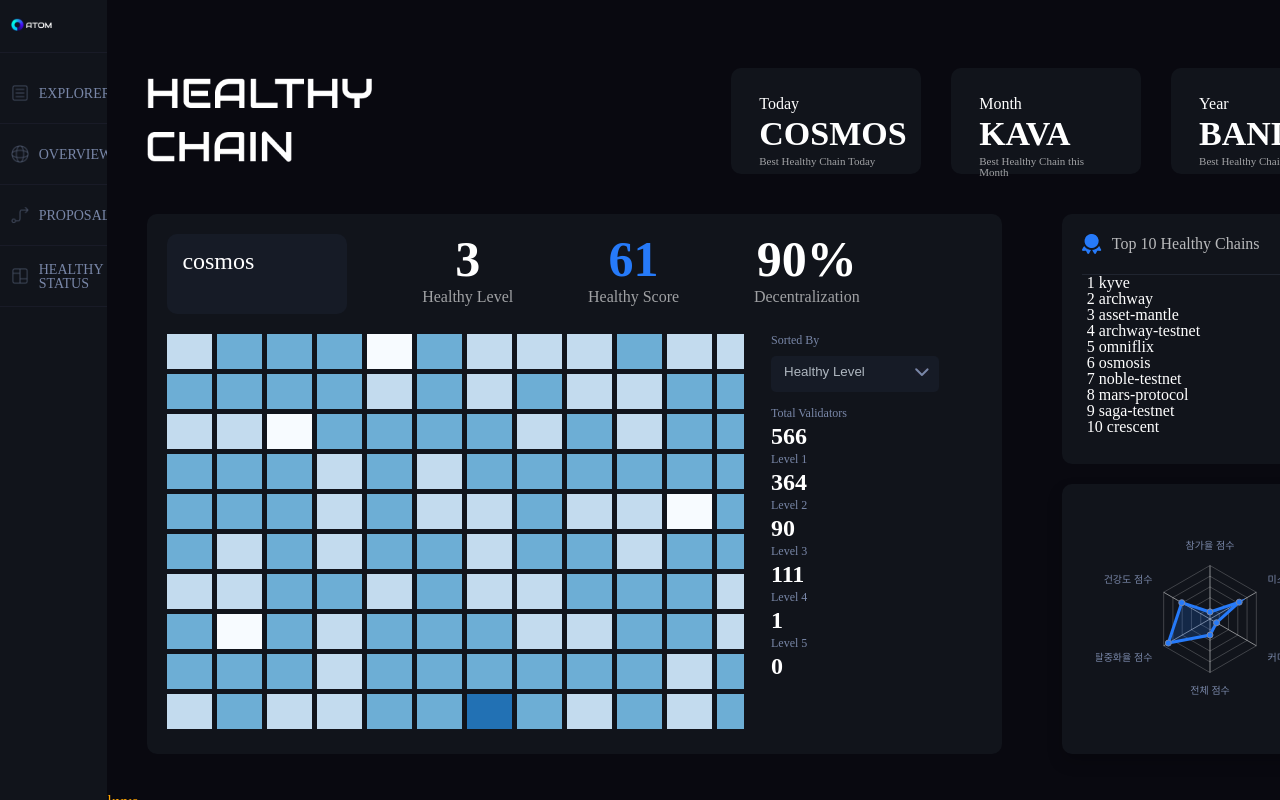
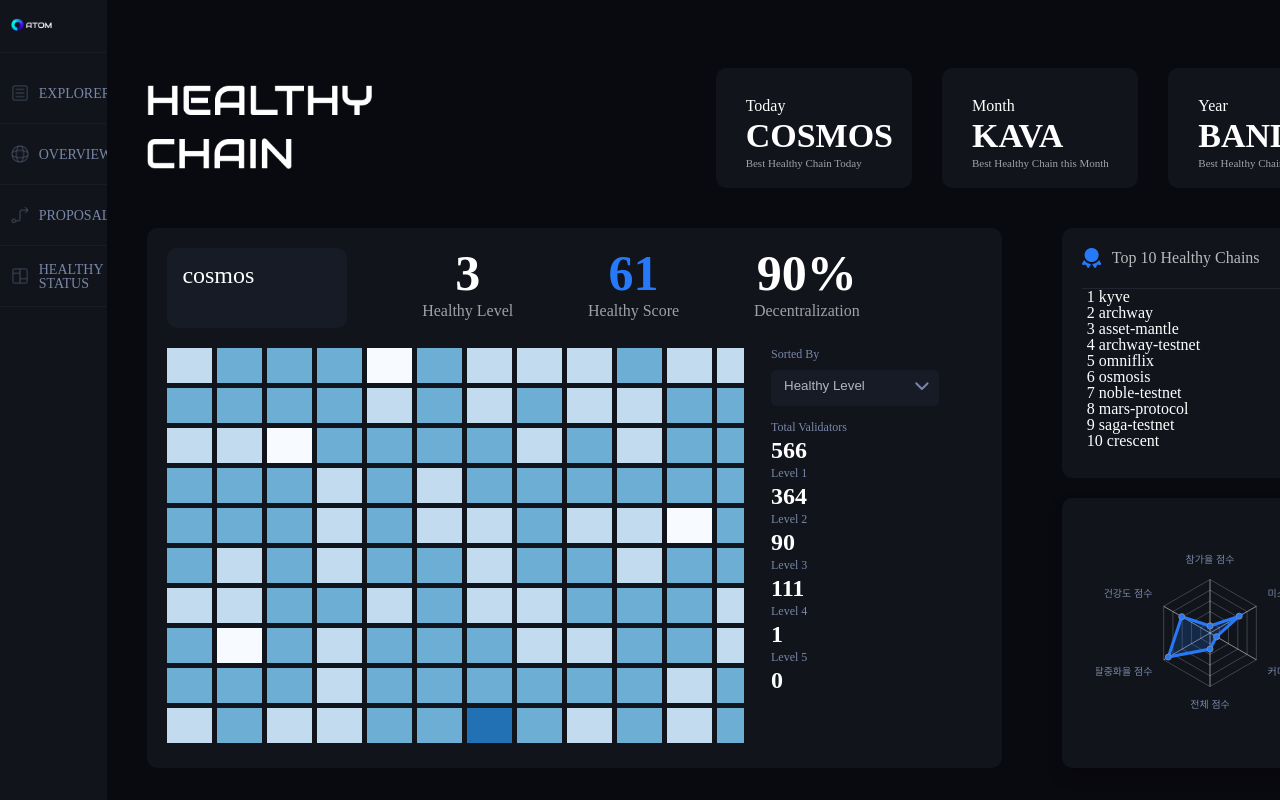
Before and after one commit to InformationDesign-Project/Client, a SvelteKit app: page / in a window 1280 px wide. Shown: the top 800 px of the page. Built offline with nearby package versions, Linux system fonts and the light colour scheme.

Commit message:
Style : Top-coin 스타일 수정

```diff
--- a/src/components/Main/MainHeader.svelte
+++ b/src/components/Main/MainHeader.svelte
@@ -46,13 +46,13 @@
 		justify-content: center;
 		align-items: center;
 		padding-top: 15px;
-		//margin-right: 170px;
 	}
 
 	.top-coin {
 		background-color: #11141b;
 		color: #ffffff;
-		padding: 28px;
+		padding: 30px;
+		padding-bottom: 40px;
 		border-radius: 10px;
 		margin: 0 15px;
 		width: 20%;
@@ -78,5 +78,6 @@
 		font-size: 11px;
 		font-weight: normal;
 		opacity: 0.6;
+		white-space: nowrap;
 	}
 </style>
```
